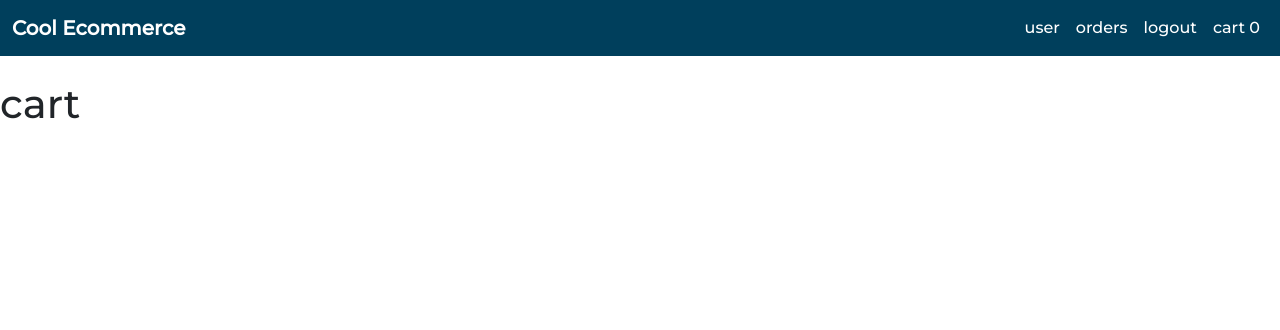
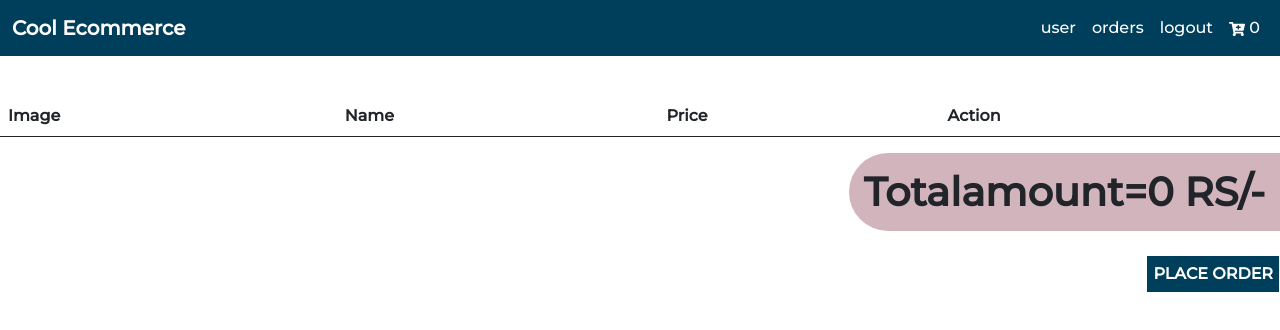
Before and after one commit to Akbar660/CoolEcommerce, a React (Create React App) app: page /cart in a window 1280 px wide. Shown: the top 330 px of the page. Built offline with nearby package versions, Linux system fonts and the light colour scheme.

Commit message:
cartpage done

```diff
--- a/src/components/Header.js
+++ b/src/components/Header.js
@@ -1,6 +1,6 @@
 import React from 'react'
 import { Link } from 'react-router-dom'
-import {FaBars} from "react-icons/fa"
+import {FaBars,FaCartPlus} from "react-icons/fa"
 import { useSelector } from 'react-redux'
 
 const Header = () => {
@@ -27,7 +27,7 @@ const {cartItems}=useSelector(state=>state.cartReducer)
           <Link className="nav-link" to="/">logout</Link>
         </li>
         <li className="nav-item">
-          <Link className="nav-link" to="/">cart {cartItems.length}</Link>
+          <Link className="nav-link" to="/cart"><FaCartPlus /> {cartItems.length}</Link>
         </li>
       </ul>
     </div>
--- a/src/pages/Cartpage.js
+++ b/src/pages/Cartpage.js
@@ -1,11 +1,76 @@
-import React from 'react'
-import Layout from '../components/Layout'
+import React, { useState } from "react";
+import { useEffect } from "react";
+import Layout from "../components/Layout";
+import { useSelector, useDispatch } from "react-redux";
+
+import { FaTrash } from "react-icons/fa";
+
 const Cartpage = () => {
+  const [total,setTotal]=useState(0)
+console.log(total)
+  const { cartItems } = useSelector((state) => state.cartReducer);
+  // console.log(cartItems)
+
+  const dispatch = useDispatch();
+
+useEffect(()=>{
+  let sum=0;
+  cartItems.forEach(cartItem=>{
+   sum=sum+(+cartItem.price)
+  })
+  setTotal(sum)
+
+},[cartItems])
+
+
+  useEffect(() => {
+    localStorage.setItem("cartItems", JSON.stringify(cartItems));
+  }, [cartItems]);
+
+  const deleteFromCart = (product) => {
+    dispatch({ type: "DELETE_FROM_CART", payload: product });
+  };
+
   return (
     <Layout>
-      <h1>cart</h1>
-      </Layout>
-  )
-}
+      <table className="table mt-3">
+        <thead>
+          <tr>
+            <th>Image</th>
+            <th>Name</th>
+            <th>Price</th>
+            <th>Action</th>
+          </tr>
+        </thead>
+        <tbody>
+          {cartItems.map((item) => {
+            return (
+              <tr>
+                <td>
+                  <img src={item.imageURL} height="80" width="80" />
+                </td>
+                <td>{item.name}</td>
+                <td>{item.price}</td>
+                <td>
+                  <FaTrash
+                    cursor="pointer"
+                    onClick={() => deleteFromCart(item)}
+                  />
+                </td>
+              </tr>
+            );
+          })}
+        </tbody>
+      </table>
 
-export default Cartpage
+      <div className="d-flex justify-content-end">
+            <h1 className="total-amount">Totalamount={total} RS/-</h1>
+      </div>
+      <div className="d-flex justify-content-end mt-3">
+           <button>PLACE ORDER</button>
+      </div>
+    </Layout>
+  );
+};
+
+export default Cartpage;
--- a/src/redux/cartReducer.js
+++ b/src/redux/cartReducer.js
@@ -11,6 +11,13 @@ export const cartReducer=(state=initialState , action)=>{
                 cartItems : [...state.cartItems , action.payload]
             }
         }
+        case "DELETE_FROM_CART" :{
+            return{
+                ...state,
+                cartItems:state.cartItems.filter(obj=>obj.id !==action.payload.id)
+            }
+        }
+
          default : return state
 
      }
--- a/src/stylesheets/products.css
+++ b/src/stylesheets/products.css
@@ -36,3 +36,15 @@
 .product-info-img{
     height: 70%;
 }
+.total-amount{
+    background-color:#D2B4BC ;
+    padding: 15px;
+    border-top-left-radius: 50px;
+    border-bottom-left-radius: 50px;
+    font-weight: bold;
+}
+.total-amount:hover{
+    background-color:#003F5C;
+    color: white;
+
+}
```
